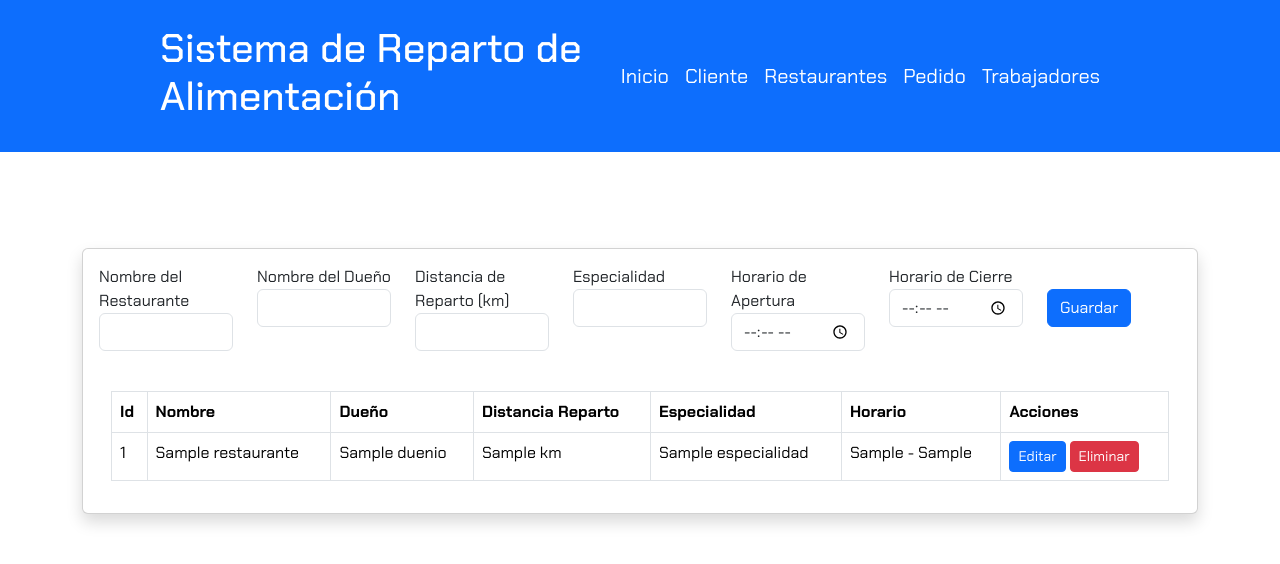
After one commit to canomelero/Sistema_de_reparto_alimentacion, a Flask app: template templates/restaurante/restaurante.html in a window 1280 px wide. The commit adds this page. Shown: the top 564 px of the page. Run offline with Flask 3, Linux system fonts and the light colour scheme; the template is opened without the code that fills it: most values are stand-ins (such as "Sample title", 1, 10 or a date in 2020); parts of the project's set-up code (start-up, migrations or seed data) failed here and were passed over; some web fonts are replaced.

Commit message:
Avanzado implementación restaurante y solucionadas referencias tablas

```diff
--- a/__init__.py
+++ b/__init__.py
@@ -1,8 +1,10 @@
 from flask import Flask, render_template
 import os   # Para poder manipular rutas de directorios y archivos
+
 from . import db
 from .src import cliente
 from .src import trabajador
+from .src import restaurante
 
 
 # # Indicación del directorio donde se encuentra el proyecto (...CRUD-Pyton-Flask/src)
@@ -25,6 +27,7 @@ db.init_app(app)
 # Registro de los blueprint
 app.register_blueprint(cliente.bp, url_prefix = "/cliente")
 app.register_blueprint(trabajador.bp, url_prefix = "/trabajador")
+app.register_blueprint(restaurante.bp, url_prefix = "/restaurante")
 
 
 # Rutas de la app
--- a/templates/base.html
+++ b/templates/base.html
@@ -42,7 +42,7 @@
                 <a class="nav-link text-white fs-5 " href="/cliente/clientes">Cliente</a>
               </li>
               <li class="nav-item">
-                <a class="nav-link text-white fs-5 " href="/restaurante">Restaurantes</a>
+                <a class="nav-link text-white fs-5 " href="/restaurante/add">Restaurantes</a>
               </li>
               <li class="nav-item">
                 <a class="nav-link text-white fs-5 " href="/pedido">Pedido</a>
--- /dev/null
+++ b/templates/restaurante/restaurante.html
@@ -0,0 +1,46 @@
+{% extends 'base.html' %}
+
+{% block content %}
+<div class="container mt-5 pt-5">
+    <div class="card shadow">
+        <div class="card-body">
+            <!-- Formulario para agregar un nuevo restaurante -->
+            <form action="/restaurante/add" method="POST">
+                <div class="row mb-3">
+                    <div class="col">
+                        <label>Nombre del Restaurante</label>
+                        <input type="text" class="form-control mb-3" name="restaurante" required>
+                    </div>
+                    <div class="col">
+                        <label>Nombre del Dueño</label>
+                        <input type="text" class="form-control mb-3" name="duenio" required>
+                    </div>
+                    <div class="col">
+                        <label>Distancia de Reparto (km)</label>
+                        <input type="number" class="form-control mb-3" name="distancia_reparto" min="0" step="0.1"
+                            required>
+                    </div>
+                    <div class="col">
+                        <label>Especialidad</label>
+                        <input type="text" class="form-control mb-3" name="especialidad" required>
+                    </div>
+                    <div class="col">
+                        <label>Horario de Apertura</label>
+                        <input type="time" class="form-control mb-3" name="horario_apertura" required>
+                    </div>
+                    <div class="col">
+                        <label>Horario de Cierre</label>
+                        <input type="time" class="form-control mb-3" name="horario_cierre" required>
+                    </div>
+                    <div class="col">
+                        <button class="btn btn-primary mb-3 mt-4" type="submit">Guardar</button>
+                    </div>
+                </div>
+            </form>
+
+            <!-- Tabla y modales -->
+            {% include 'restaurante/tablas_restaurantes.html' %}
+        </div>
+    </div>
+</div>
+{% endblock %}
--- /dev/null
+++ b/templates/restaurante/tablas_restaurantes.html
@@ -0,0 +1,80 @@
+<div class="container mt-4">
+    <!-- Mostrar mensaje de éxito al eliminar un restaurante -->
+    {% if request.args.get('eliminado') %}
+    <div class="alert alert-success alert-dismissible fade show" role="alert">
+        <i class="bi bi-check-circle"></i> El restaurante se ha eliminado correctamente.
+        <button type="button" class="btn-close" data-bs-dismiss="alert" aria-label="Close"></button>
+    </div>
+    {% endif %}
+
+    <table class="table table-bordered">
+        <thead>
+            <tr>
+                <th scope="col">Id</th>
+                <th scope="col">Nombre</th>
+                <th scope="col">Dueño</th>
+                <th scope="col">Distancia Reparto</th>
+                <th scope="col">Especialidad</th>
+                <th scope="col">Horario</th>
+                <th scope="col">Acciones</th>
+            </tr>
+        </thead>
+        <tbody>
+            {% for restaurante in restaurantes %}
+            <tr>
+                <td>{{ restaurante.id }}</td>
+                <td>{{ restaurante.nombre }}</td>
+                <td>{{ restaurante.duenio }}</td>
+                <td>{{ restaurante.distancia_reparto }} km</td>
+                <td>{{ restaurante.especialidad }}</td>
+                <td>{{ restaurante.horario_apertura }} - {{ restaurante.horario_cierre }}</td>
+                <td>
+                    <button class="btn btn-primary btn-sm" id="btn-edit{{ restaurante.id }}" data-bs-toggle="modal"
+                        data-bs-target="#modal{{ restaurante.id }}">Editar</button>
+                    <a href="{{ url_for('restaurante.eliminar', id=restaurante.id) }}" class="btn btn-danger btn-sm"
+                        onclick="return confirm('¿Estás seguro?');">Eliminar</a>
+                </td>
+            </tr>
+
+            <!-- Modal para editar un restaurante -->
+            <div class="modal fade" id="modal{{ restaurante.id }}" tabindex="-1" aria-labelledby="exampleModalLabel"
+                aria-hidden="true">
+                <div class="modal-dialog">
+                    <div class="modal-content">
+                        <div class="modal-header">
+                            <h1 class="modal-title fs-5" id="exampleModalLabel">{{ restaurante.nombre }}</h1>
+                            <button type="button" class="btn-close" data-bs-dismiss="modal" aria-label="Close"></button>
+                        </div>
+                        <div class="modal-body">
+                            <form action="/restaurante/actualizar/{{ restaurante.id }}" method="POST">
+                                <label>Nombre del Restaurante</label>
+                                <input type="text" class="form-control mb-3" name="restaurante"
+                                    value="{{ restaurante.nombre }}" required>
+                                <label>Nombre del Dueño</label>
+                                <input type="text" class="form-control mb-3" name="duenio"
+                                    value="{{ restaurante.duenio }}" required>
+                                <label>Distancia de Reparto</label>
+                                <input type="number" class="form-control mb-3" name="distancia_reparto"
+                                    value="{{ restaurante.distancia_reparto }}" required>
+                                <label>Especialidad</label>
+                                <input type="text" class="form-control mb-3" name="especialidad"
+                                    value="{{ restaurante.especialidad }}" required>
+                                <label>Horario de Apertura</label>
+                                <input type="time" class="form-control mb-3" name="horario_apertura"
+                                    value="{{ restaurante.horario_apertura }}" required>
+                                <label>Horario de Cierre</label>
+                                <input type="time" class="form-control mb-3" name="horario_cierre"
+                                    value="{{ restaurante.horario_cierre }}" required>
+
+                                <div class="modal-footer">
+                                    <button type="submit" class="btn btn-primary">Guardar</button>
+                                </div>
+                            </form>
+                        </div>
+                    </div>
+                </div>
+            </div>
+            {% endfor %}
+        </tbody>
+    </table>
+</div>
```
Also changed, not shown: db.py (+6 -4 lines), sql/schemas/pedido.sql (+5 -4 lines), sql/schemas/restaurante.sql (+21 -15 lines), sql/schemas/trabajador.sql (+10 -7 lines), src/restaurante.py (+49 -0 lines), 1 other file.
